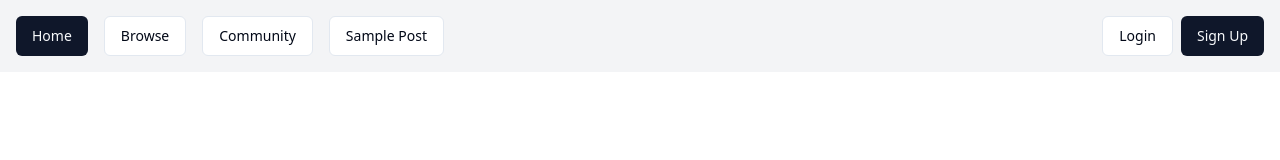
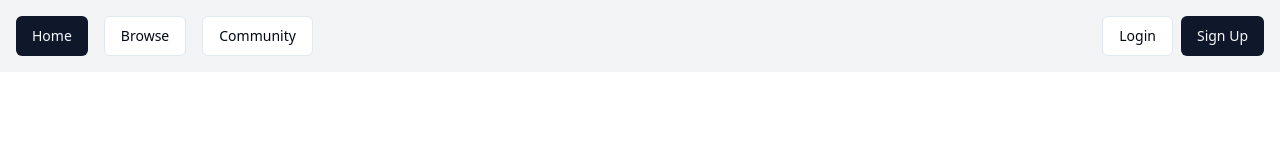
Before and after one commit to sonnyding1/CS35L-Egg, a React (Vite) app in the folder frontend/: page / in a window 1280 px wide. Shown: the top 160 px of the page. Built offline with nearby package versions, Linux system fonts and the light colour scheme; no server answers.

Commit message:
chore: remove sample post

```diff
--- a/frontend/src/components/Navbar.jsx
+++ b/frontend/src/components/Navbar.jsx
@@ -26,13 +26,13 @@ export default function Navbar() {
             </Button>
           )}
         </NavLink>
-        <NavLink to="/posts/665d6405c449c8f4044139b5">
+        {/* <NavLink to="/posts/665d6405c449c8f4044139b5">
           {({ isActive }) => (
             <Button variant={isActive ? "default" : "outline"}>
               Sample Post
             </Button>
           )}
-        </NavLink>
+        </NavLink> */}
       </div>
       <div className="flex space-x-2">
         {!loading && (
```
